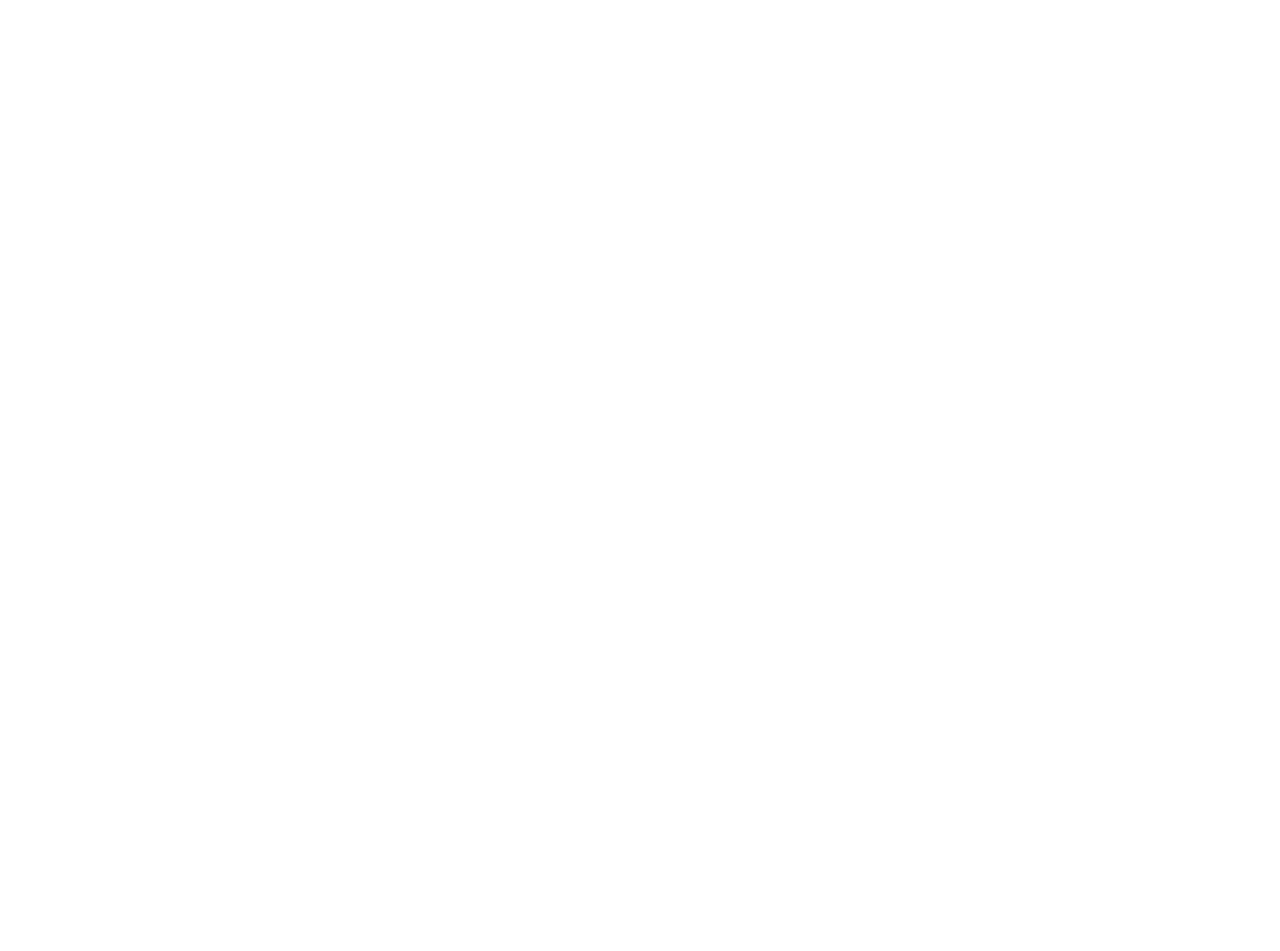
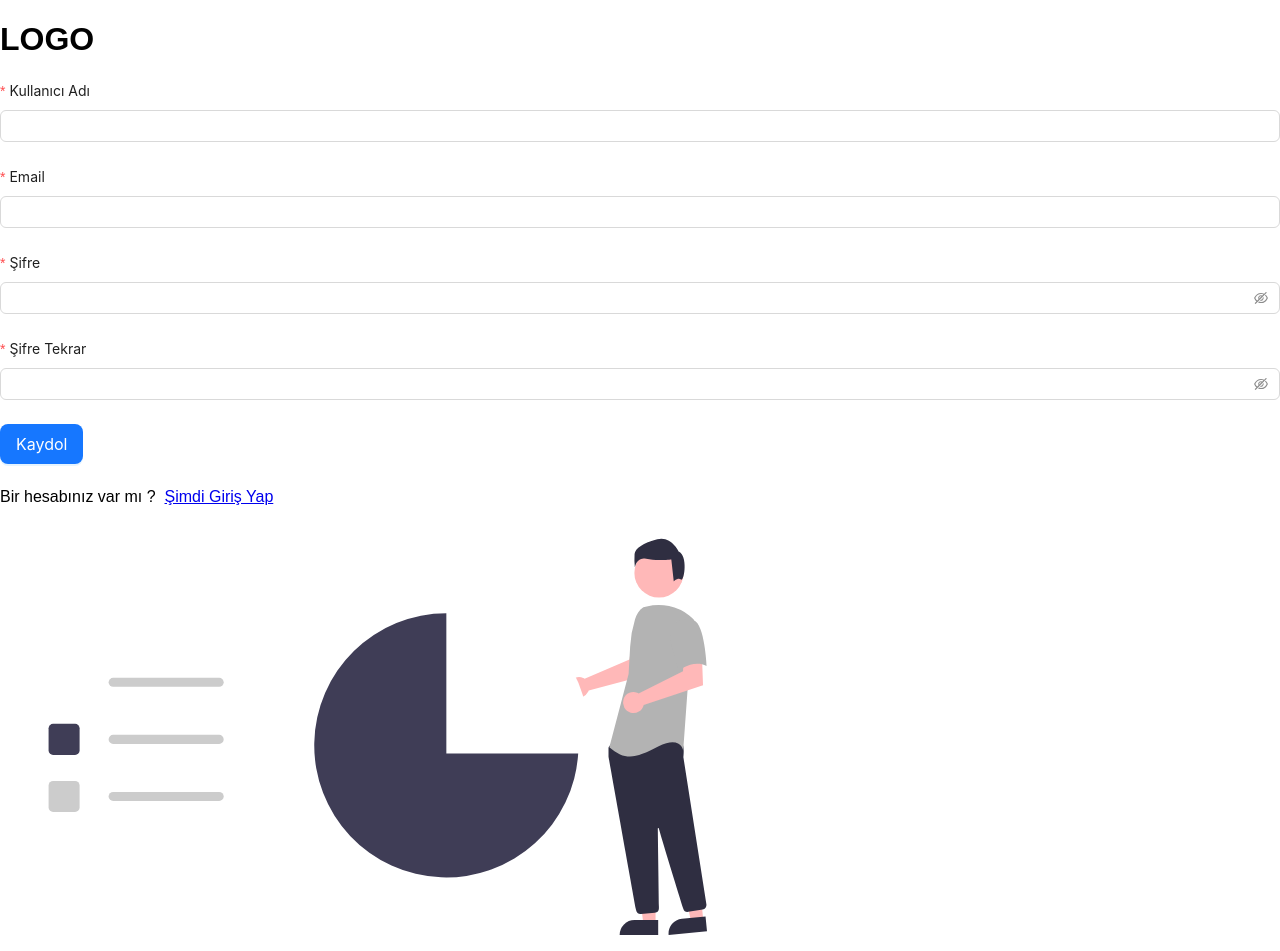
Before and after one commit to ardaozcelk/pos-application, a React (Create React App) app in the folder client/: page /register in a window 1280 px wide. Before the commit this address had no page. Shown: the top 951 px of the page. Before the commit the page ends 800 px from the top, so only its background shows below. Built offline with nearby package versions, Linux system fonts and the light colour scheme; a web font is replaced by a local one.

Commit message:
register-page

```diff
--- a/client/src/App.jsx
+++ b/client/src/App.jsx
@@ -4,6 +4,7 @@
 import BillPages from "./pages/BillPages";
 import CustomerPage from "./pages/CustomerPage";
 import StatisticPage from "./pages/StatisticPage";
+import Register from "./pages/auth/Register";
 
 function App() {
   return (
@@ -15,6 +16,7 @@
         <Route path="/bills" element={<BillPages />} />
         <Route path="/customers" element={<CustomerPage />} />
         <Route path="/statistic" element={<StatisticPage />} />
+        <Route path="/register" element={<Register />} />
 
       </Routes>
     </BrowserRouter>
--- /dev/null
+++ b/client/src/components/auth/AuthCarousel.jsx
@@ -0,0 +1,12 @@
+
+const AuthCarousel = ({ img, title, desc }) => {
+    return (
+        <div className="!flex flex-col items-center justify-center h-full mb-10 px-6">
+            <img src={img} alt="" className="w-[600px] h-[500px]" />
+            <h3 className="text-4xl text-white text-center font-bold">{title}</h3>
+            <p className="mt-5 text-2xl text-white text-center">{desc}</p>
+        </div>
+    )
+}
+
+export default AuthCarousel
--- a/client/src/index.css
+++ b/client/src/index.css
@@ -9,6 +9,7 @@
   font-family: "Electrolize", sans-serif;
   font-weight: 400;
   font-style: normal;
+  @apply bg-gray-50
 }
 
 
--- a/client/src/pages/StatisticPage.jsx
+++ b/client/src/pages/StatisticPage.jsx
@@ -1,49 +1,9 @@
 import Header from "../components/header/Header.jsx";
 import StatisticCard from "../components/statistic/StatisticCard.jsx";
-import { Area, Pie } from '@ant-design/plots';
+
 
 const StatisticPage = () => {
 
-    const DemoArea = () => {
-        const config = {
-            data: {
-                type: 'fetch',
-                value: 'https://assets.antv.antgroup.com/g2/aapl.json',
-            },
-            xField: (d) => new Date(d.date),
-            yField: 'close',
-        };
-
-        return <Area {...config} />;
-    };
-    const DemoPie = () => {
-        const config = {
-            data: [
-                { type: '分类一', value: 27 },
-                { type: '分类二', value: 25 },
-                { type: '分类三', value: 18 },
-                { type: '分类四', value: 15 },
-                { type: '分类五', value: 10 },
-                { type: '其他', value: 5 },
-            ],
-            angleField: 'value',
-            colorField: 'type',
-            label: {
-                text: 'value',
-                style: {
-                    fontWeight: 'bold',
-                },
-            },
-            legend: {
-                color: {
-                    title: false,
-                    position: 'right',
-                    rowPadding: 5,
-                },
-            },
-        };
-        return <Pie {...config} />;
-    };
 
     return (
         <>
@@ -63,12 +23,7 @@
                     </div>
                 </div>
                 <div className="flex justify-between gap-10 lg:flex-row flex-col item-center">
-                    <div className="lg:w-1/2 lg:h-full h-72">
-                        <DemoArea />
-                    </div>
-                    <div className="lg:w-1/2 lg:h-full h-72">
-                        <DemoPie />
-                    </div>
+
                 </div>
             </div>
 
--- /dev/null
+++ b/client/src/pages/auth/Register.jsx
@@ -0,0 +1,66 @@
+import { Button, Form, Input, Carousel } from "antd"
+import { Link } from "react-router-dom"
+import AuthCarousel from "../../components/auth/AuthCarousel"
+
+const Register = () => {
+    return (
+        <div className="h-screen">
+    <div className="flex justify-between h-full">
+        <div className="xl:px-20 px-10 w-full xl:w-2/5 lg:w-1/2 flex flex-col h-full justify-center relative">
+            <h1 className="text-center text-5xl font-bold mb-2">LOGO</h1>
+            <Form layout="vertical">
+                <Form.Item label="Kullanıcı Adı" name={"username"} rules={[{
+                    required: true,
+                    message: "Kullanıcı Adı Alanı Boş Bırakılamaz!"
+                }]}>
+                    <Input />
+                </Form.Item>
+
+                <Form.Item label="Email" name={"email"} rules={[{
+                    required: true,
+                    message: "Email Alanı Boş Bırakılamaz!"
+                }]}>
+                    <Input />
+                </Form.Item>
+
+                <Form.Item label="Şifre" name={"password"} rules={[{
+                    required: true,
+                    message: "Şifre Alanı Boş Bırakılamaz!"
+                }]}>
+                    <Input.Password />
+                </Form.Item>
+
+                <Form.Item label="Şifre Tekrar" name={"passwordAgain"} rules={[{
+                    required: true,
+                    message: "Şifre Tekrar Alanı Boş Bırakılamaz!"
+                }]}>
+                    <Input.Password />
+                </Form.Item>
+
+                <Form.Item>
+                    <Button type="primary" htmlType="submit" className="w-full" size="large">Kaydol</Button>
+                </Form.Item>
+            </Form>
+            <div className="flex justify-center mt-auto absolute left-0 bottom-10 w-full">
+                Bir hesabınız var mı ? &nbsp;<Link to={"/login"} className="text-blue-600">Şimdi Giriş Yap</Link>
+            </div>
+        </div>
+        <div className="xl:w-3/5 lg:w-1/2 md:w-1/2 hidden md:flex min-w-[500px] bg-[#6c63ff]">
+            <div className="w-full h-full flex items-center">
+                <div className="w-full">
+                    <Carousel autoplay className="h-full px-6">
+                        <AuthCarousel img="/images/responsive.svg" title="Responsive" desc="Tüm Cihaz Boyutlarıyla Uyumluluk" />
+                        <AuthCarousel img="/images/statistic.svg" title="İstatistikler" desc="Geniş Tutulan İstatistikler" />
+                        <AuthCarousel img="/images/customer.svg" title="Müşteri Memnunuiyeti" desc="Deneyim Sonunda Üründen Memnun Müşteriler" />
+                        <AuthCarousel img="/images/admin.svg" title="Yönetici Paneli" desc="Tek Yerden Yönetim" />
+                    </Carousel>
+                </div>
+            </div>
+        </div>
+    </div>
+</div>
+
+    )
+}
+
+export default Register
```
